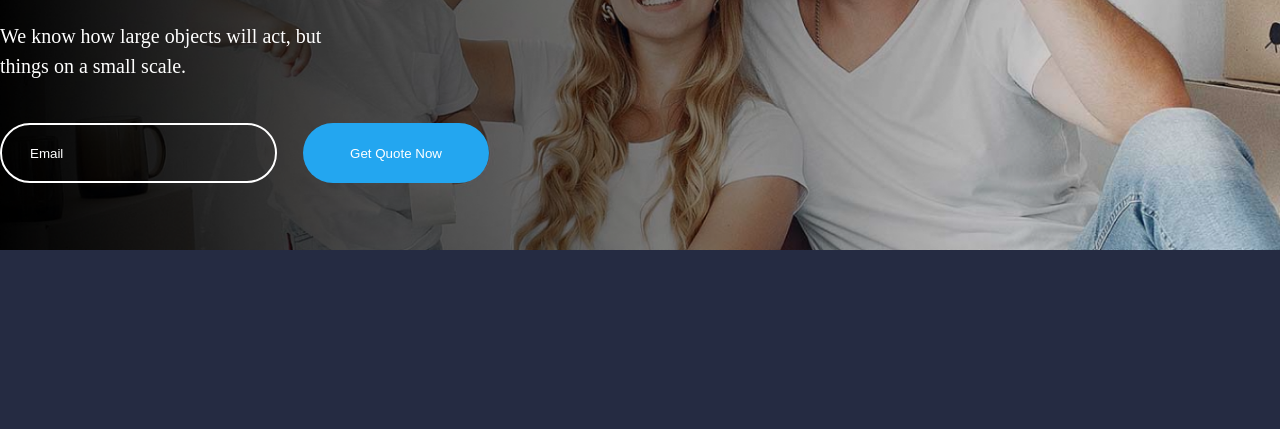
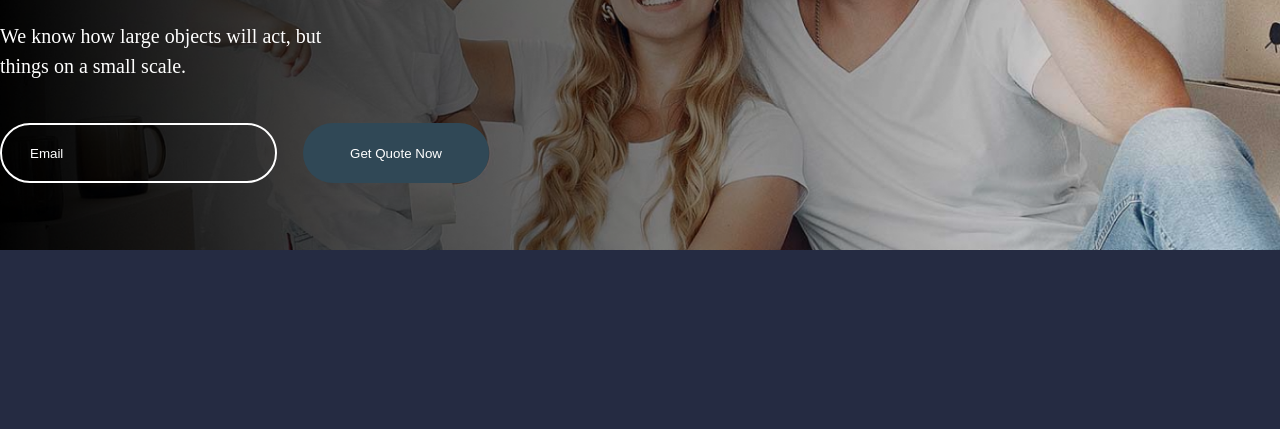
Before and after one commit to bohdanahostynska/logoname, a plain HTML site: page index.html in a window 1280 px wide. In both pictures the pointer is over the button "Get Quote Now". Shown: the part 370-799 px from the top of the page. Drawn offline with nearby package versions, Linux system fonts and the light colour scheme.

Commit message:
Add files via upload

```diff
--- a/style.css
+++ b/style.css
@@ -1,5 +1,5 @@
 *{
-    padding: 0;
+     padding: 0;
     margin: 0;
     font-style: 16px;
     font-weight: normal;
@@ -19,6 +19,10 @@ a{
     padding-bottom: 67px;
     /* padding-top: 30px; */
     /* margin-bottom: 134px; */
+}
+
+.body{
+    font-family: 'DM Sans', sans-serif;
 }
 
 .container{
@@ -66,6 +70,7 @@ a{
     box-sizing: border-box;
 }
 
+
 .input::placeholder{
     color:white;
 }
@@ -78,6 +83,12 @@ a{
     margin-left: 22px;
     background: #23A6F0;
 }
+
+.button:hover{
+    background: #304856;
+    transition: 500ms;
+}
+
 
 .industry{
     background: #252B42;
```
